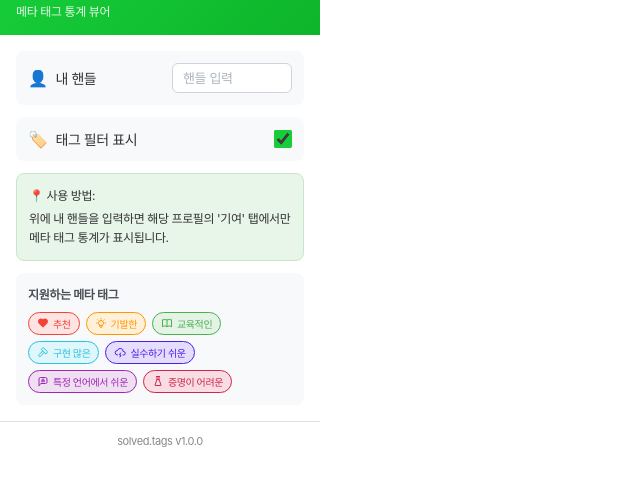
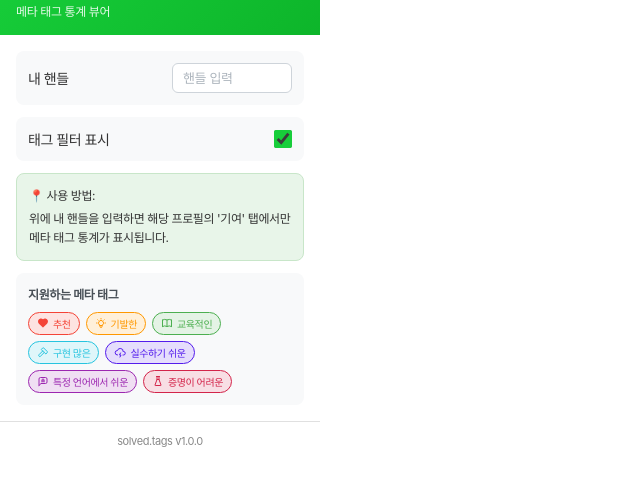
Before and after one commit to GreenScreen410/solved-tags, a website built with Vite: page src/popup/popup.html in a window 1280 px wide. Shown: the part 39-524 px from the top of the page, without its empty margins (0-640 px from the left). Built offline with nearby package versions, Linux system fonts and the light colour scheme; some packages are replaced by stand-ins of ours; a web font is replaced by a local one.

Commit message:
refactor: remove icon spans from label elements in popup settings

```diff
--- a/src/popup/popup.html
+++ b/src/popup/popup.html
@@ -18,7 +18,6 @@
     <main class="popup-content">
       <div class="setting-item handle-setting">
         <label for="handle-input">
-          <span class="label-icon">👤</span>
           내 핸들
         </label>
         <input type="text" id="handle-input" placeholder="핸들 입력" spellcheck="false">
@@ -26,7 +25,6 @@
 
       <div class="setting-item">
         <label for="enable-toggle">
-          <span class="label-icon">🏷️</span>
           태그 필터 표시
         </label>
         <input type="checkbox" id="enable-toggle" checked>
```
